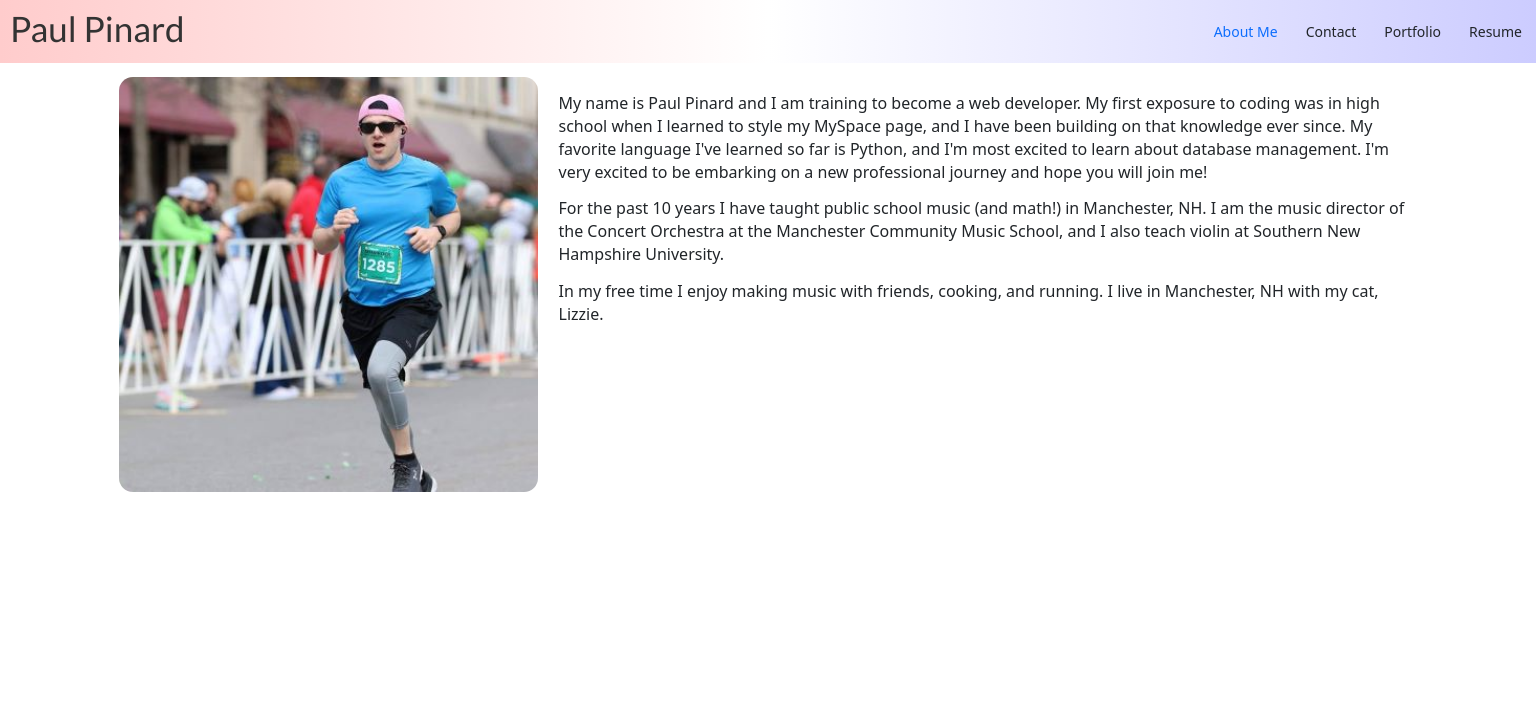
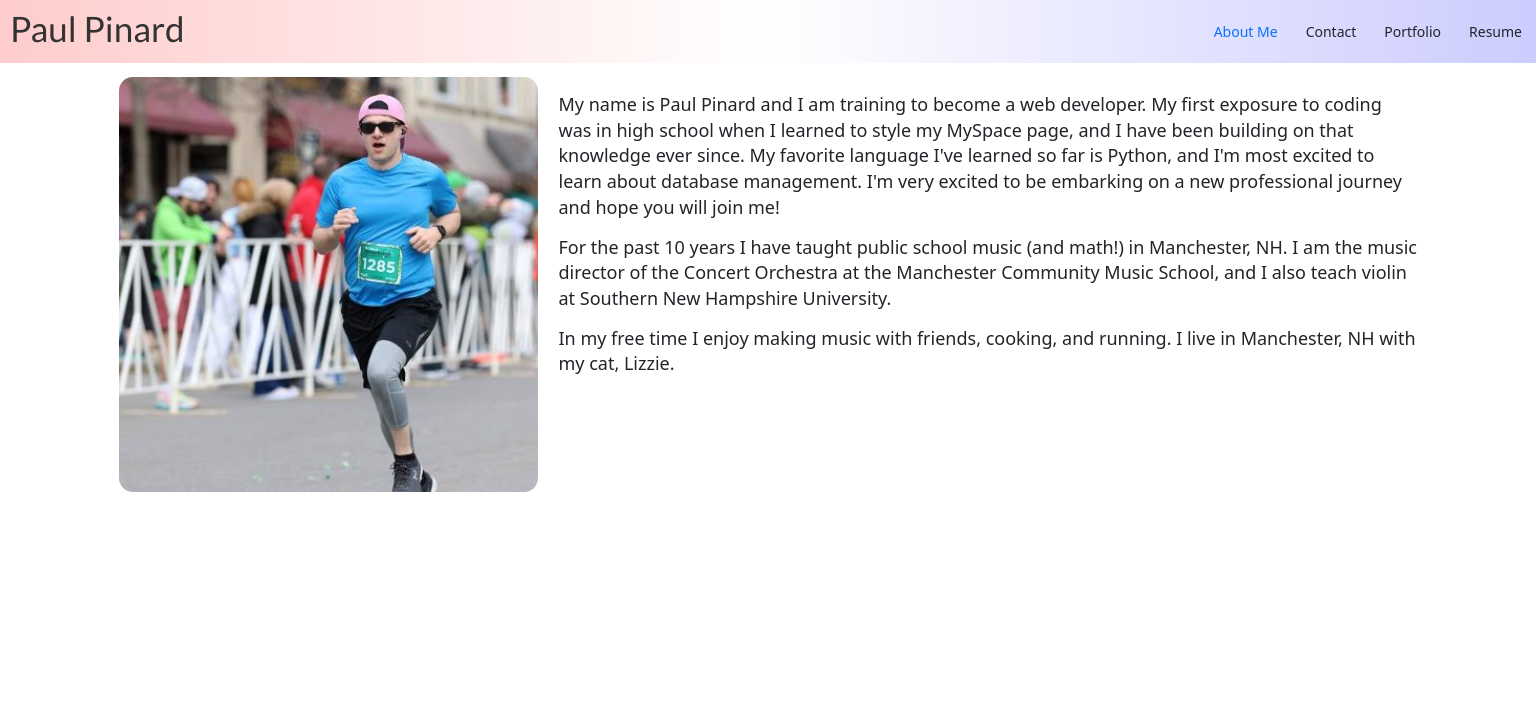
Before and after one commit to pikaypi/pinard-react-portfolio, a React (Create React App) app: page / in a window 1536 px wide. Shown: the top 724 px of the page. Built offline with nearby package versions, Linux system fonts and the light colour scheme.

Commit message:
change font on large screens for about me

```diff
--- a/src/styles/AboutMe.css
+++ b/src/styles/AboutMe.css
@@ -15,3 +15,9 @@
         justify-content: center;
     }
 }
+
+@media screen and (min-width: 1440px) {
+    .bio {
+        font-size: large;
+    }
+}
```
